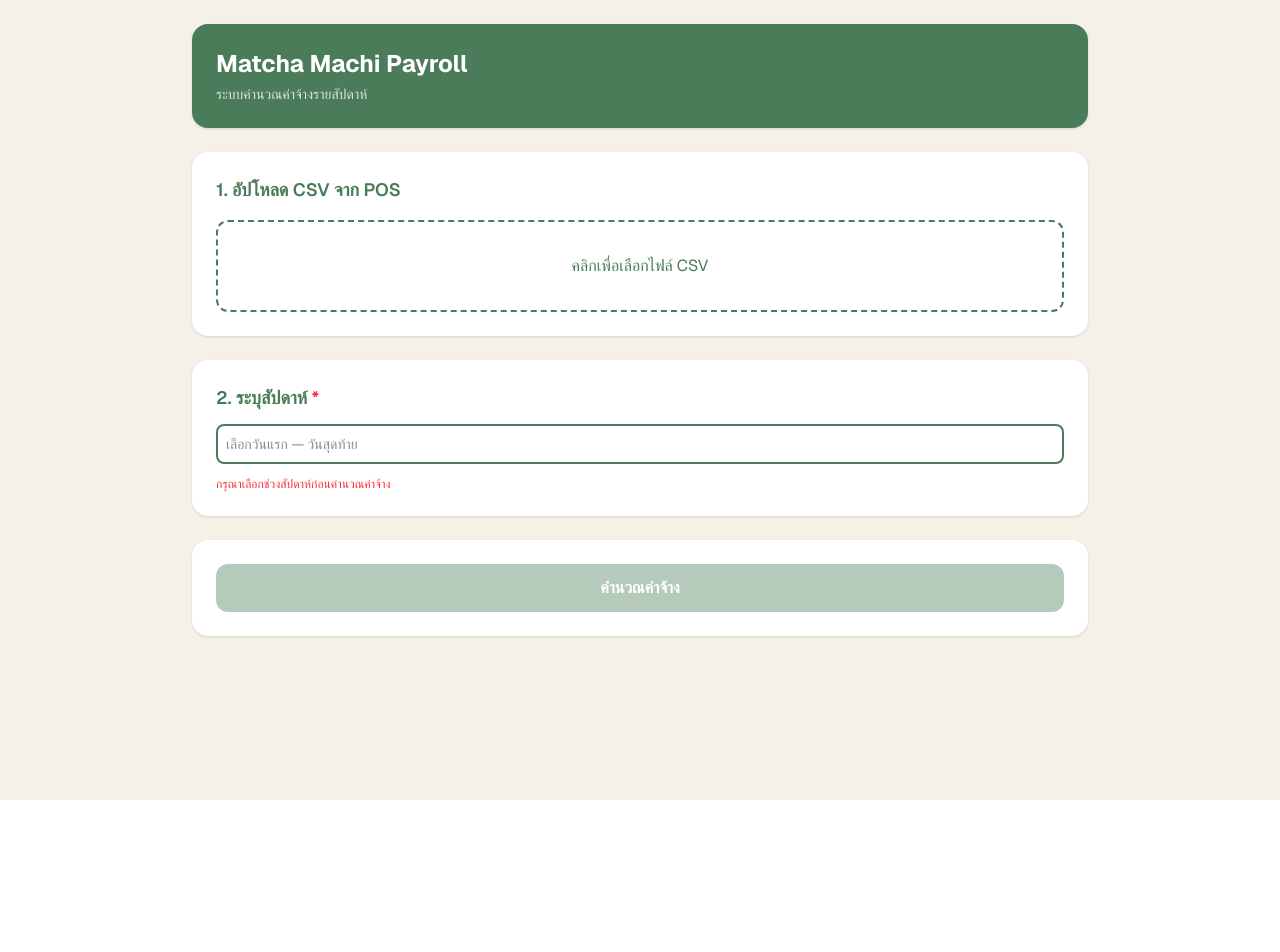
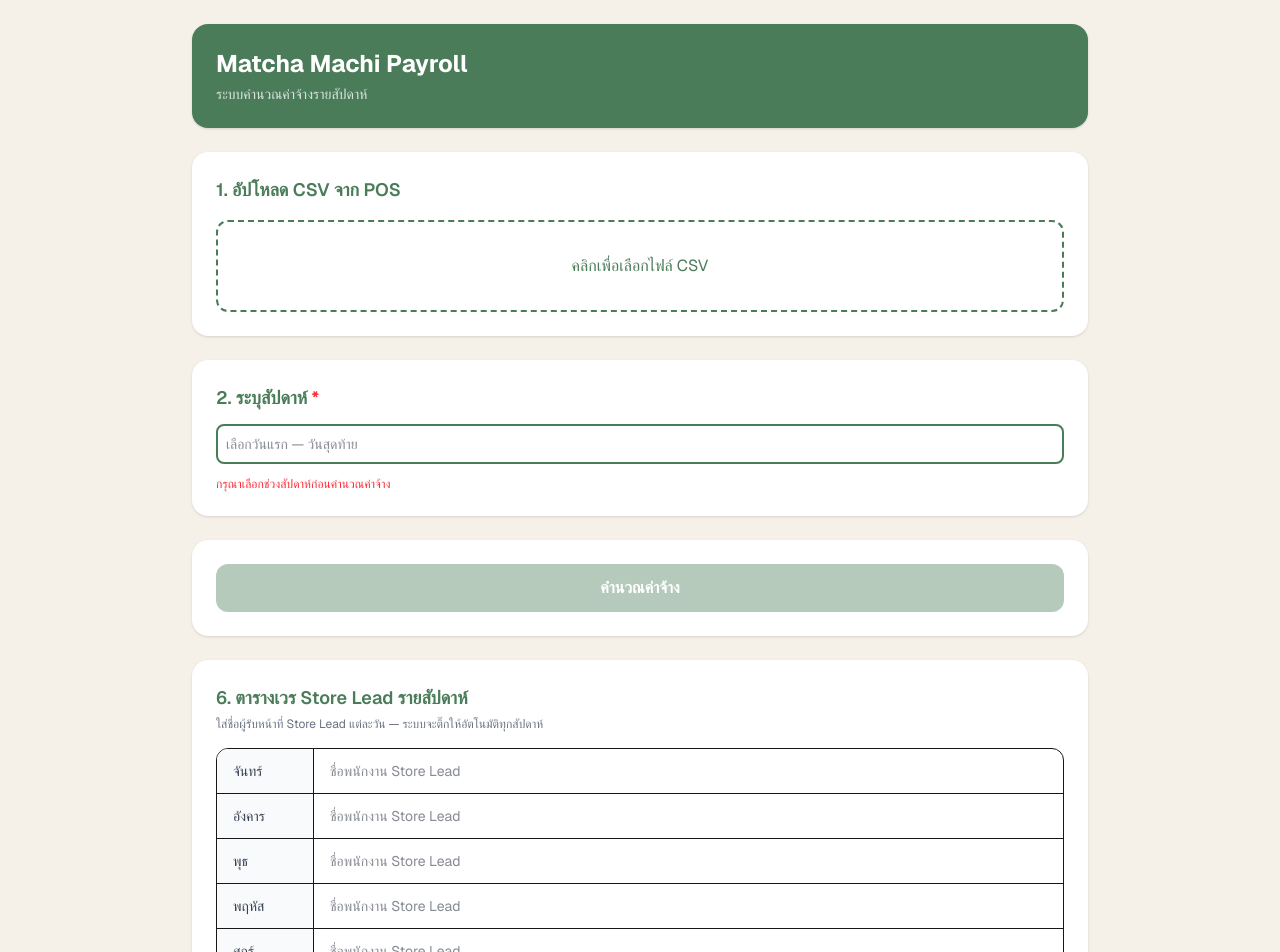
Before and after one commit to Imfineja555/matcha-machi-ops, a Next.js app: page / in a window 1280 px wide. Shown: the top 952 px of the page. Before the commit the page ends 800 px from the top, so only its background shows below. Built offline with nearby package versions, Linux system fonts and the light colour scheme.

Commit message:
Redesign Panel 6: day-first table with editable staff name per day of week

```diff
--- a/app/page.tsx
+++ b/app/page.tsx
@@ -56,8 +56,8 @@ export default function Home() {
   const [sendResults, setSendResults] = useState<{ name: string; status: string }[] | null>(null);
   // sendHistory: weekLabel → { staffName → sentAt ISO string }
   const [sendHistory, setSendHistory] = useState<Record<string, Record<string, string>>>({});
-  // storeLeadDefaults: staffName → set of day-of-week numbers (0=Sun,1=Mon,...,6=Sat)
-  const [storeLeadDefaults, setStoreLeadDefaults] = useState<Record<string, number[]>>({});
+  // storeLeadByDay: dow (0-6) → staff name who is Store Lead that day
+  const [storeLeadByDay, setStoreLeadByDay] = useState<Record<number, string>>({});
   const [error, setError] = useState("");
   const fileRef = useRef<HTMLInputElement>(null);
 
@@ -92,7 +92,7 @@ export default function Home() {
     setNicknames(loadFromStorage("mm_nicknames", {}));
     setLineUsers(loadFromStorage("mm_lineUsers", {}));
     setSendHistory(loadFromStorage("mm_sendHistory", {}));
-    setStoreLeadDefaults(loadFromStorage("mm_storeLeadDefaults", {}));
+    setStoreLeadByDay(loadFromStorage("mm_storeLeadByDay", {}));
   }, []);
 
   function saveNickname(name: string, nick: string) {
@@ -125,13 +125,13 @@ export default function Home() {
     const key = `${name}__${date}`;
     setOverrides((prev) => ({ ...prev, [key]: { ...prev[key], isStoreLead: val, leave: undefined } }));
 
-    // Remember which day-of-week this person is Store Lead
+    // Remember which staff is Store Lead on this day-of-week
     const dow = new Date(date).getDay();
-    setStoreLeadDefaults((prev) => {
-      const days = prev[name.trim()] ?? [];
-      const updated = val ? [...new Set([...days, dow])] : days.filter((d) => d !== dow);
-      const next = { ...prev, [name.trim()]: updated };
-      localStorage.setItem("mm_storeLeadDefaults", JSON.stringify(next));
+    setStoreLeadByDay((prev) => {
+      const next = { ...prev };
+      if (val) next[dow] = name.trim();
+      else if (next[dow] === name.trim()) delete next[dow];
+      localStorage.setItem("mm_storeLeadByDay", JSON.stringify(next));
       return next;
     });
   }
@@ -185,14 +185,13 @@ export default function Home() {
       setBasePayroll(data.payroll);
 
       // Apply Store Lead defaults from localStorage directly (avoids useEffect timing issues)
-      const savedDefaults = loadFromStorage<Record<string, number[]>>("mm_storeLeadDefaults", {});
+      const savedByDay = loadFromStorage<Record<number, string>>("mm_storeLeadByDay", {});
       const newOverrides: Overrides = {};
       for (const staff of data.payroll) {
-        const defaultDays = savedDefaults[staff.name.trim()] ?? [];
         for (const day of staff.days) {
           if (day.missingClock) continue;
           const dow = new Date(day.date).getDay();
-          if (defaultDays.includes(dow)) {
+          if (savedByDay[dow]?.trim() === staff.name.trim()) {
             newOverrides[`${staff.name}__${day.date}`] = { isStoreLead: true };
           }
         }
@@ -396,60 +395,43 @@ export default function Home() {
         )}
 
         {/* Panel 6: Store Lead Defaults */}
-        {payroll && (
         <section className="bg-white rounded-2xl p-6 shadow space-y-4">
           <div>
-              <h2 className="font-semibold text-lg text-[#4a7c59]">6. วันที่เป็น Store Lead (ค่าเริ่มต้น)</h2>
-              <p className="text-xs text-gray-500 mt-1">ติ๊กวันที่แต่ละคนมักเป็น Store Lead — ระบบจะติ๊กให้อัตโนมัติทุกสัปดาห์</p>
+            <h2 className="font-semibold text-lg text-[#4a7c59]">6. ตารางเวร Store Lead รายสัปดาห์</h2>
+            <p className="text-xs text-gray-500 mt-1">ใส่ชื่อผู้รับหน้าที่ Store Lead แต่ละวัน — ระบบจะติ๊กให้อัตโนมัติทุกสัปดาห์</p>
           </div>
-            <div className="space-y-3">
-              {[...payroll].sort((a, b) => a.name.localeCompare(b.name, "th")).map((staff) => {
-                const defaultDays = storeLeadDefaults[staff.name.trim()] ?? [];
-                const days = [
-                  { label: "จ", dow: 1 },
-                  { label: "อ", dow: 2 },
-                  { label: "พ", dow: 3 },
-                  { label: "พฤ", dow: 4 },
-                  { label: "ศ", dow: 5 },
-                  { label: "ส", dow: 6 },
-                  { label: "อา", dow: 0 },
-                ];
-                return (
-                  <div key={staff.name} className="flex flex-wrap items-center gap-3 border rounded-xl px-4 py-3">
-                    <span className="text-sm font-medium text-gray-800 w-40 truncate">{staff.name}</span>
-                    <div className="flex gap-2">
-                      {days.map(({ label, dow }) => {
-                        const active = defaultDays.includes(dow);
-                        return (
-                          <button
-                            key={dow}
-                            onClick={() => {
-                              const updated = active
-                                ? defaultDays.filter((d) => d !== dow)
-                                : [...defaultDays, dow];
-                              setStoreLeadDefaults((prev) => {
-                                const next = { ...prev, [staff.name.trim()]: updated };
-                                localStorage.setItem("mm_storeLeadDefaults", JSON.stringify(next));
+          <div className="divide-y border rounded-xl overflow-hidden">
+            {[
+              { label: "จันทร์", dow: 1 },
+              { label: "อังคาร", dow: 2 },
+              { label: "พุธ", dow: 3 },
+              { label: "พฤหัส", dow: 4 },
+              { label: "ศุกร์", dow: 5 },
+              { label: "เสาร์", dow: 6 },
+              { label: "อาทิตย์", dow: 0 },
+            ].map(({ label, dow }) => (
+              <div key={dow} className="flex items-center">
+                <div className="w-24 px-4 py-3 bg-gray-50 text-sm font-medium text-gray-700 shrink-0">{label}</div>
+                <input
+                  type="text"
+                  placeholder="ชื่อพนักงาน Store Lead"
+                  value={storeLeadByDay[dow] ?? ""}
+                  onChange={(e) => {
+                    const val = e.target.value;
+                    setStoreLeadByDay((prev) => {
+                      const next = { ...prev };
+                      if (val) next[dow] = val;
+                      else delete next[dow];
+                      localStorage.setItem("mm_storeLeadByDay", JSON.stringify(next));
                       return next;
                     });
                   }}
-                            className={`w-8 h-8 rounded-full text-xs font-semibold transition ${
-                              active
-                                ? "bg-[#4a7c59] text-white"
-                                : "bg-gray-100 text-gray-600 hover:bg-gray-200"
-                            }`}
-                          >
-                            {label}
-                          </button>
-                        );
-                      })}
+                  className="flex-1 px-4 py-3 text-sm text-gray-900 outline-none border-l"
+                />
               </div>
-                  </div>
-                );
-              })}
+            ))}
           </div>
         </section>
-        )}
       </div>
     </main>
   );
```
Lines whose indentation alone changed are shown as unchanged.
